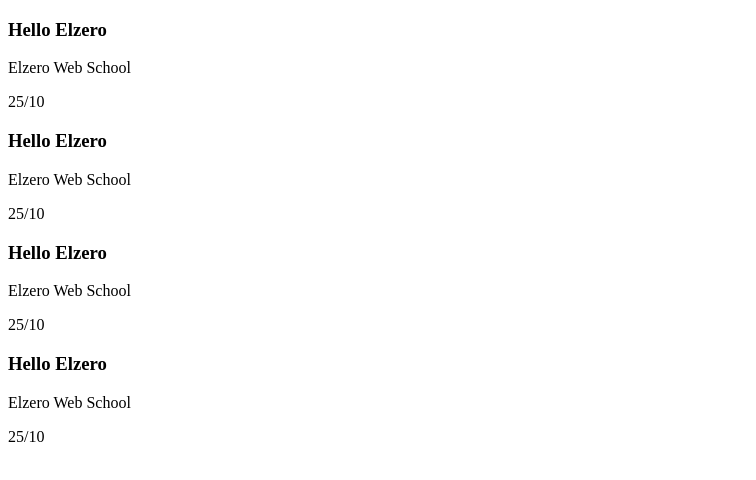
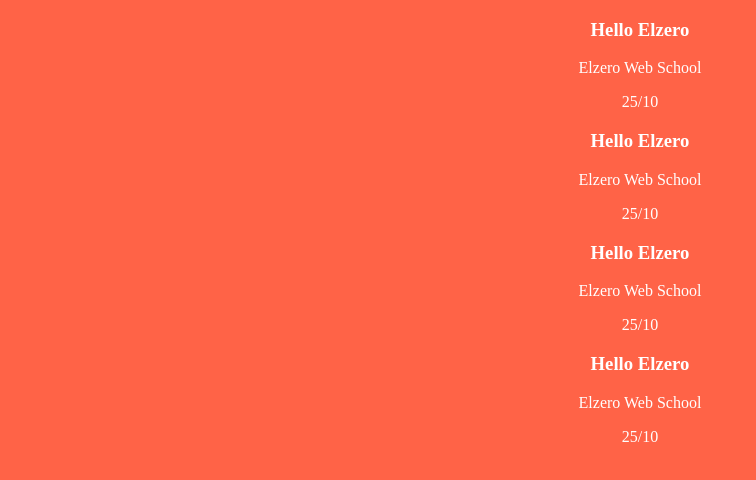
Before and after one commit to abuomerSD/learningJSfromAlzeroWebSchool, a plain HTML site: page 4 variable and concatenation task/index.html in a window 1280 px wide. Shown: the whole page, without its empty margins (0-756 px from the left). Drawn offline with Linux system fonts and the light colour scheme.

Commit message:
variable and concatenation task

```diff
--- a/4 variable and concatenation task/index.html
+++ b/4 variable and concatenation task/index.html
@@ -5,6 +5,7 @@
     <meta http-equiv="X-UA-Compatible" content="IE=edge">
     <meta name="viewport" content="width=device-width, initial-scale=1.0">
     <title>Home</title>
+    <link rel="stylesheet" href="style.css">
 </head>
 <body>
     <script src="main.js"></script>
--- /dev/null
+++ b/4 variable and concatenation task/style.css
@@ -0,0 +1,5 @@
+body{
+    background-color: tomato;
+    color: white;
+    text-align: center;
+}
```
